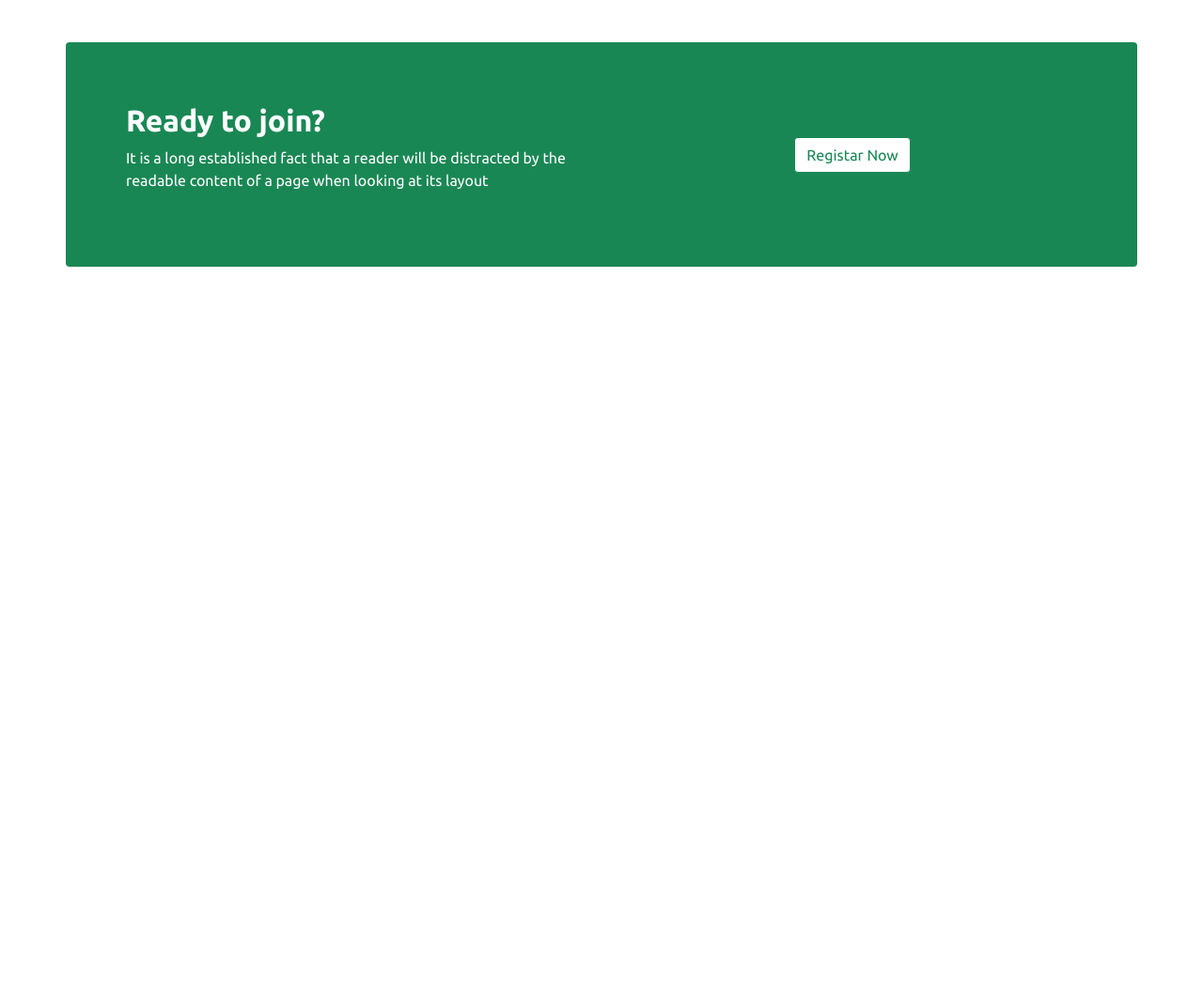
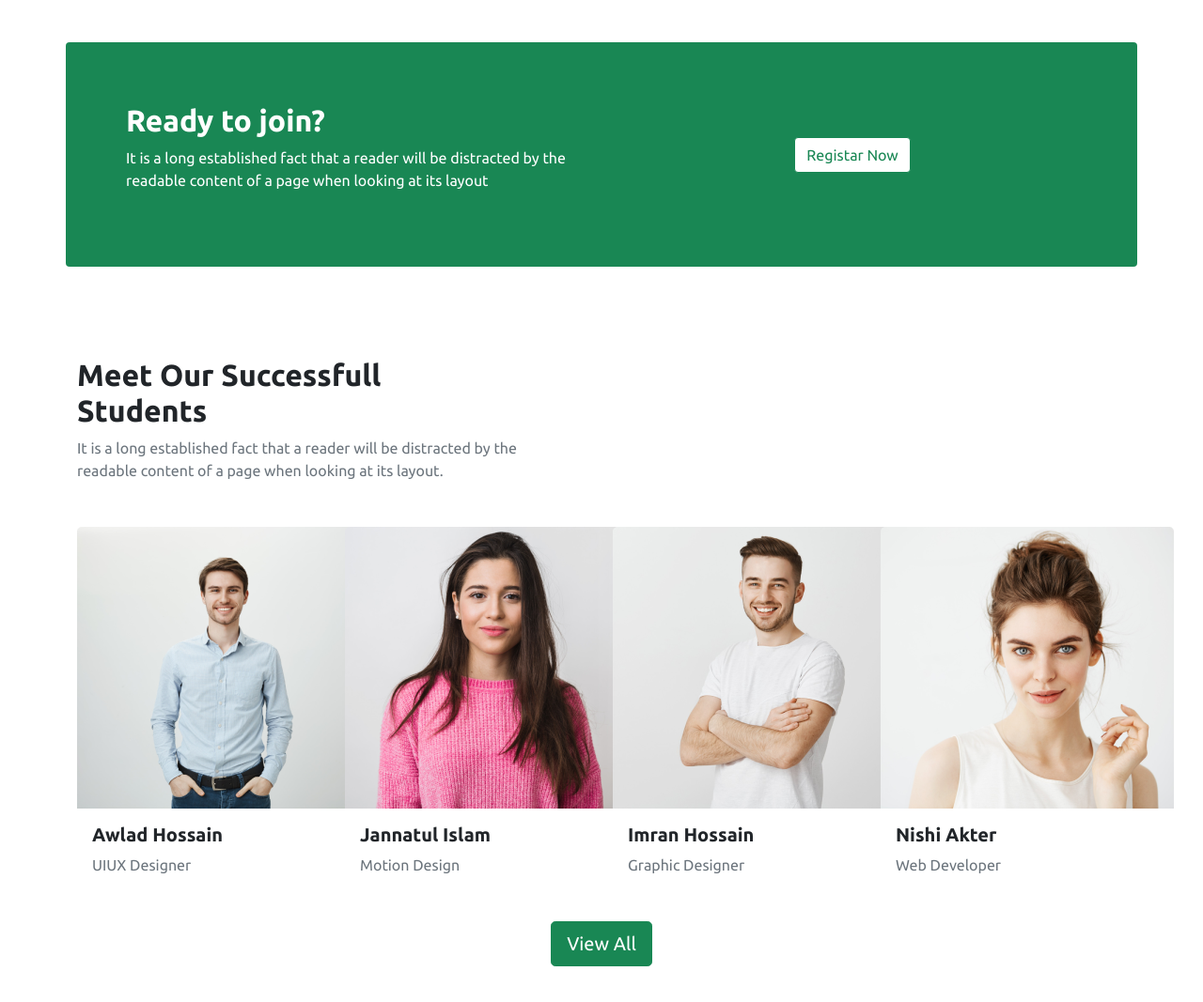
Before and after one commit to Arshad4320/edtech, a plain HTML site: page index.html in a window 1280 px wide. Shown: the part 1998-3065 px from the top of the page at 94% size. Before the commit the page ends 2282 px from the top, so only its background shows below. Drawn offline with nearby package versions, Linux system fonts and the light colour scheme; a web font is replaced by a local one.

Commit message:
added card section

```diff
--- a/index.html
+++ b/index.html
@@ -49,7 +49,7 @@
                         <a class="nav-link " href="">About</a>
                     </li>
                     <li class="nav-item">
-                        <a href="#modal-rgistart" class="nav-link ">Register</a>
+                        <a href="" class="nav-link ">Register</a>
                     </li>
                 </ul>
                 <button type="button" class="btn btn-success  btn-lg" data-bs-toggle="modal"
@@ -254,9 +254,10 @@
             </div>
         </div>
     </section>
-    <!-- explorer institue section start -->
+    <!-- explorer institue section end -->
+
     <!-- join-sectin-start -->
-    <section id="modal-rgistart">
+    <section class="mb-5">
         <div class="container bg-success rounded p-5">
             <div class="row">
                 <div class="col-lg-6 col-md-12 col-sm-12">
@@ -280,7 +281,7 @@
                             <div class="modal-content">
                                 <div class="modal-header">
                                     <h5 class="modal-title text-center text-success fw-bold" id="exampleModalLabel">
-                                        welcome to our site
+                                        welcome to our site! <br> please Registar Now
                                     </h5>
                                     <button type="button" class="btn-close" data-bs-dismiss="modal"
                                         aria-label="Close"></button>
@@ -312,14 +313,67 @@
                             </div>
                         </div>
                     </div>
-
                 </div>
             </div>
         </div>
     </section>
 
-    <!-- join-sectin-start -->
+    <!-- join-sectin-end -->
+    <!-- succes student section start -->
+    <section>
+        <div class="container pt-5 mb-5">
+            <div class="hading-title mb-5">
+                <h2 class="fw-bold fs-2">Meet Our Successfull
+                    <br> Students
+                </h2>
+                <p class="text-secondary">It is a long established fact that a reader will be distracted by the <br>
+                    readable content of a page when looking at its layout.</p>
+            </div>
+            <div class="row">
+                <div class="col-lg-3 col-md-6 col-sm-12 ">
+                    <div class="card-img">
+                        <img src="images/student/student-1.png" alt="">
+                    </div>
+                    <div class="card-info ms-3 mt-3 text-lg-start text-sm-center">
+                        <h5 class="fw-bold fs-5">Awlad Hossain</h5>
+                        <span class="text-secondary fs-6">UIUX Designer</span>
+                    </div>
+                </div>
+                <div class="col-lg-3 col-md-6 col-sm-12 ">
+                    <div class="card-img">
+                        <img src="images/student/student-2.png" alt="">
+                    </div>
+                    <div class="card-info ms-3 mt-3 text-lg-start text-sm-center">
+                        <h5 class="fw-bold fs-5">Jannatul Islam</h5>
+                        <span class="text-secondary fs-6">Motion Design</span>
+                    </div>
+                </div>
+                <div class="col-lg-3 col-md-6 col-sm-12 ">
+                    <div class="card-img">
+                        <img src="images/student/student-3.png" alt="">
+                    </div>
+                    <div class="card-info ms-3 mt-3 text-lg-start text-sm-center">
+                        <h5 class="fw-bold fs-5">Imran Hossain</h5>
+                        <span class="text-secondary fs-6">Graphic Designer</span>
+                    </div>
+                </div>
+                <div class="col-lg-3 col-md-6 col-sm-12 ">
+                    <div class="card-img">
+                        <img src="images/student/student-4.png" alt="">
+                    </div>
+                    <div class="card-info ms-3 mt-3 text-lg-start text-sm-center">
+                        <h5 class="fw-bold fs-5">Nishi Akter</h5>
+                        <span class="text-secondary fs-6">Web Developer</span>
+                    </div>
+                </div>
+            </div>
+            <div class="student-button text-center mt-5 mb-3">
+                <button class="btn btn-success btn-lg">View All </button>
+            </div>
+        </div>
+    </section>
 
+    <!-- succes student section end -->
 
 
     <!-- srcipt js -->
```
